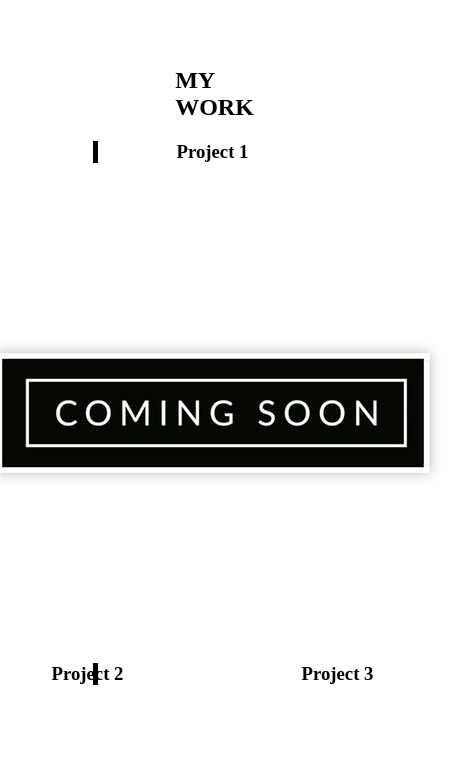
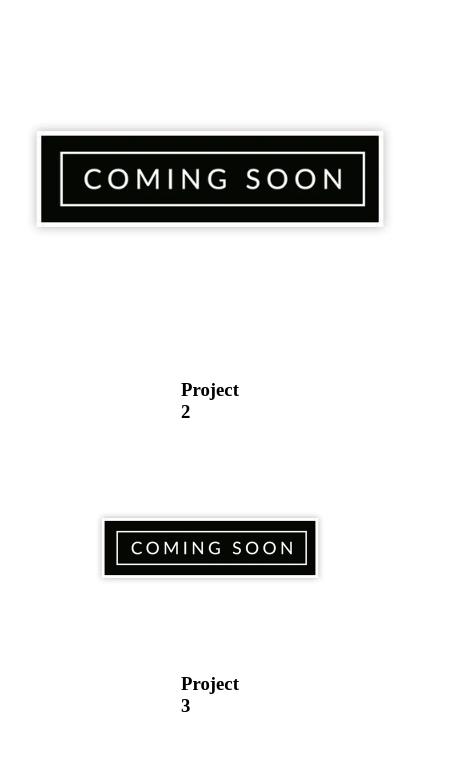
Before and after one commit to Frank-Colorado/my-portfolio, a plain HTML site: page index.html in a window 390 px wide. Shown: the part 819-1583 px from the top of the page, 463 px wide, since content can reach past the window. Drawn offline with Linux system fonts and the light colour scheme.

Commit message:
finished adding media queries to CSS sheet for mobile responsiveness

```diff
--- a/assets/css/style.css
+++ b/assets/css/style.css
@@ -15,10 +15,10 @@ body {
 }
 
 
+
 /* NAVBAR STYLING */
 
 .navbar {
-    width: 100%;
 
     padding: 35px 0;
     display: flex;
@@ -65,31 +65,22 @@ main p {
     font-size: 17px;
 }
 
+.main-container {
+    width: 80%;
+    margin: auto;
+    padding: 35px 0;
+    display: flex;
+}
 
-
-
-
+.main-headers {
+    width:5%;
+    display: flex;
+    margin: auto 25px auto 75px;
+}
 
 
 
 /* ABOUT ME SYLING */
-.container {
-
-    width: 75%;
-    margin: auto;
-    padding: 35px 0;
-    display: flex;
-    justify-content: space-between;
-    align-items: center;
-    padding: 35px 0;
-
-}
-
-.content-headers {
-    width:5%;
-    display: flex;
-    margin: auto 25px auto 75px;
-}
 
 .content {
     display:flex;
@@ -112,27 +103,7 @@ main p {
 
 
 
-
-
-
-
-
-
-
-
-
-
-
-
-
-
-
 /* MY WORK STYLING */
-
-#my_work {
-    margin-bottom: 200px;
-}
-
 
 .my-work {
     display:flex;
@@ -153,11 +124,9 @@ main p {
     padding: auto 30 auto 20;
 }
 
-.project .large-img {
+.projects .large-img {
     width: 400px;
 }
-
-
 
 .small-projects {
     width: 25%;
@@ -171,38 +140,42 @@ main p {
     width: 250px;
 }
 
+#my_work {
+    margin-bottom: 200px;
+}
 
 
 
-
-
-
-
-
-
-
-
-
-
-
-
-
-
-
-
-
-
+/* MEDIA QUERIES FOR NAVBAR */
 @media (max-width: 481px) {
   .navbar {
     display: flex;
     flex-direction: column;
-    align-items: center;
+    margin-left: 50px;
 }
 }
 
+@media (max-width: 481px) {
+    .navbar li {
+    display: flex;
+    flex-direction: column;
+    margin: auto;
+    border-bottom: none;
+    }
+}
 
 @media (max-width: 481px) {
-.container {
+    .navbar h1 {
+    margin: auto;
+    }
+}
+
+
+
+/* MEDIA QUERIES FOR MAIN */
+
+@media (max-width: 481px) {
+.main-container {
     display: flex;
     flex-direction: column;
     justify-content: center;
@@ -211,30 +184,67 @@ main p {
 }
 
 @media (max-width: 481px) {
-    .content {
-        display:flex;
-        flex-direction: column;
-        width: 70%;
-        margin: auto;
-        padding-left: 30px;
-        border-left: 0px;
-        align-items: center;
-    }
-    }
+    .main-headers {
+       width:5%;
+       display: flex;
+       margin: auto 25px 20px 0px;
+   }
+}
 
- @media (max-width: 481px) {
-     .content-headers {
-        width:5%;
-        display: flex;
-        margin: auto 25px 20px 0px;
-    }
- }
 
+
+/* MEDIA QUERIES FOR ABOUT_ME */
 
 @media (max-width: 481px) {
     .content .portrait {
         width: 200px;
         height: 200px;
+        margin: auto auto auto 200px;
+     }
+}
+
+@media (max-width: 481px) {
+    .content {
+        display:flex;
+        width: 70%;
         margin: auto;
-      }
+        border-left: 0px;
+    }
+ }
+
+ @media (max-width: 481px) {
+    .content  p {
+        padding-left: 70px;
+        margin-right: 200px;
+    }
 }
+
+
+/* MEDIA QUERIES FOR MY_WORK */
+
+@media (max-width: 481px) {
+    .my-work {
+        display:flex;
+        width: 70%;
+        margin: auto;
+        border-left: 0px;
+    }
+ }
+ @media (max-width: 481px) {
+    .projects {
+        width: 25%;
+        display: flex;
+        flex-direction: column;
+
+
+
+    }
+}
+
+@media (max-width: 481px) {
+    .small-projects {
+        width: 25%;
+        display: flex;
+        flex-direction: column;
+    }
+}
--- a/index.html
+++ b/index.html
@@ -39,9 +39,9 @@
 
         <section id="about_me">
 
-            <div class="container">
+            <div class="main-container">
 
-                 <div class="content-headers">
+                 <div class="main-headers">
 
                     <h1 class="header-titles">ABOUT ME</h1>
 
@@ -65,9 +65,9 @@
 
         <section id="my_work">
 
-            <div class="container">
+            <div class="main-container">
 
-                <div class="content-headers">
+                <div class="main-headers">
 
                     <h1 class="header-titles">MY WORK</h1>
 
```
